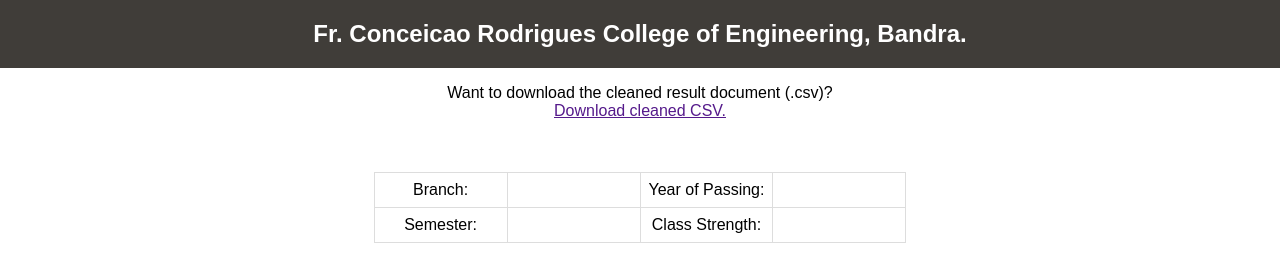
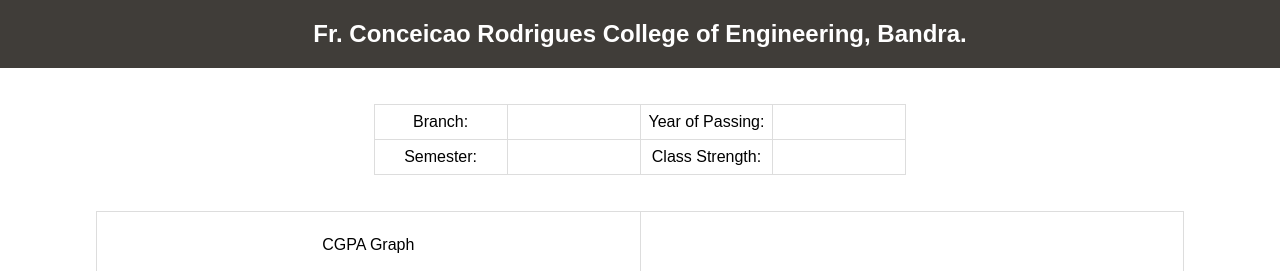
Before and after one commit to panzzzzz-er/new-result-analyzer, a Flask app: template templates/report.html in a window 1280 px wide. Shown: the top 271 px of the page. Run offline with Flask 3, Linux system fonts and the light colour scheme; the template is opened without the code that fills it, so the values that code supplies are empty.

Commit message:
Update report.html

```diff
--- a/templates/report.html
+++ b/templates/report.html
@@ -144,12 +144,7 @@
     <h2>Fr. Conceicao Rodrigues College of Engineering, Bandra.</h2>
   </header>
   <body>
-    <section id="download_result">
-      <p style="text-align: center">
-        Want to download the cleaned result document (.csv)?<br />
-        <a href="{{ download_link }}">Download cleaned CSV.</a>
-      </p>
-    </section>
+
     <br /><br />
     <table>
       <tr>
```
